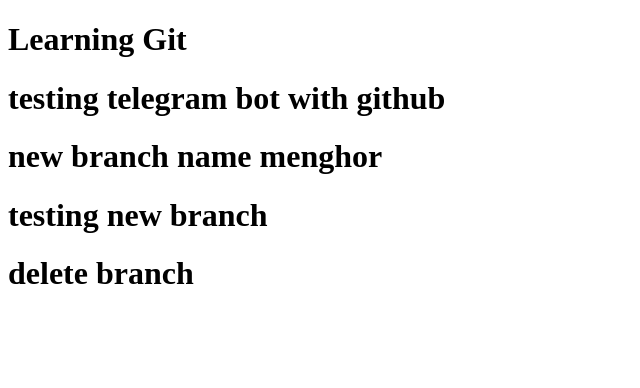
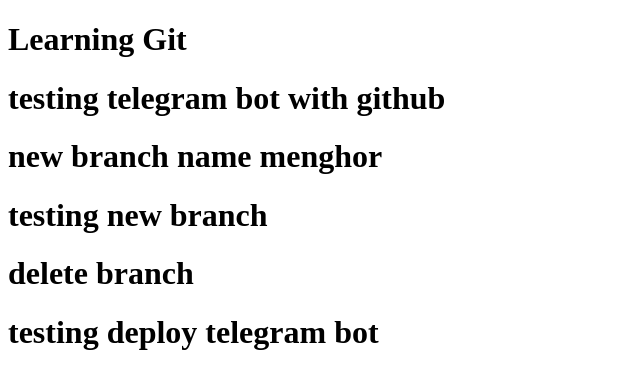
Before and after one commit to houmenghor/testing, a plain HTML site: page index.html in a window 1280 px wide. Shown: the whole page, without its empty margins (0-640 px from the left). Drawn offline with Linux system fonts and the light colour scheme.

Commit message:
happy birthday mouykea

```diff
--- a/index.html
+++ b/index.html
@@ -11,5 +11,6 @@
     <h1>new branch name menghor</h1>
     <h1>testing new branch</h1>
     <h1>delete branch</h1>
+    <h1>testing deploy telegram bot</h1>
 </body>
 </html>
```
